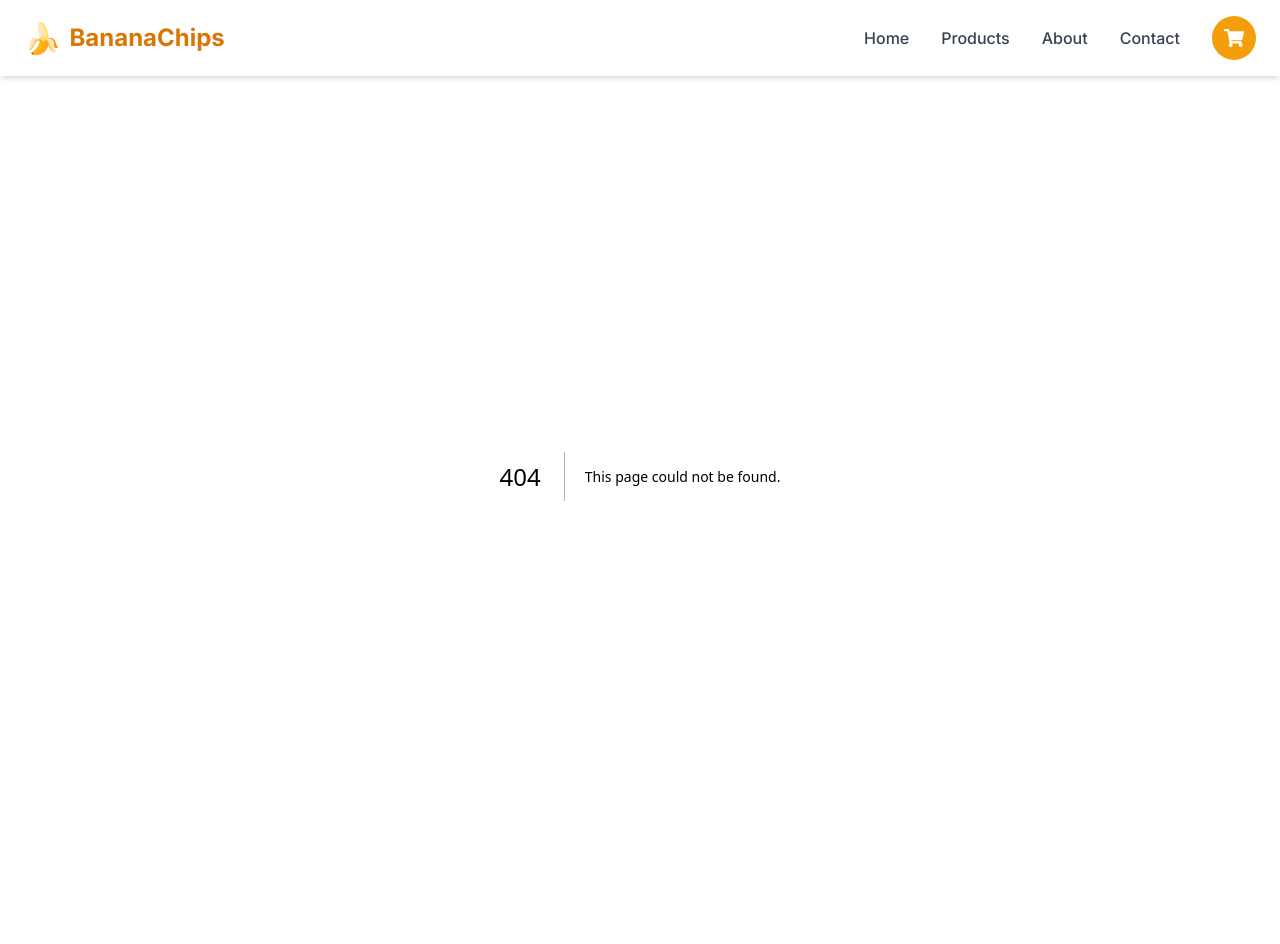
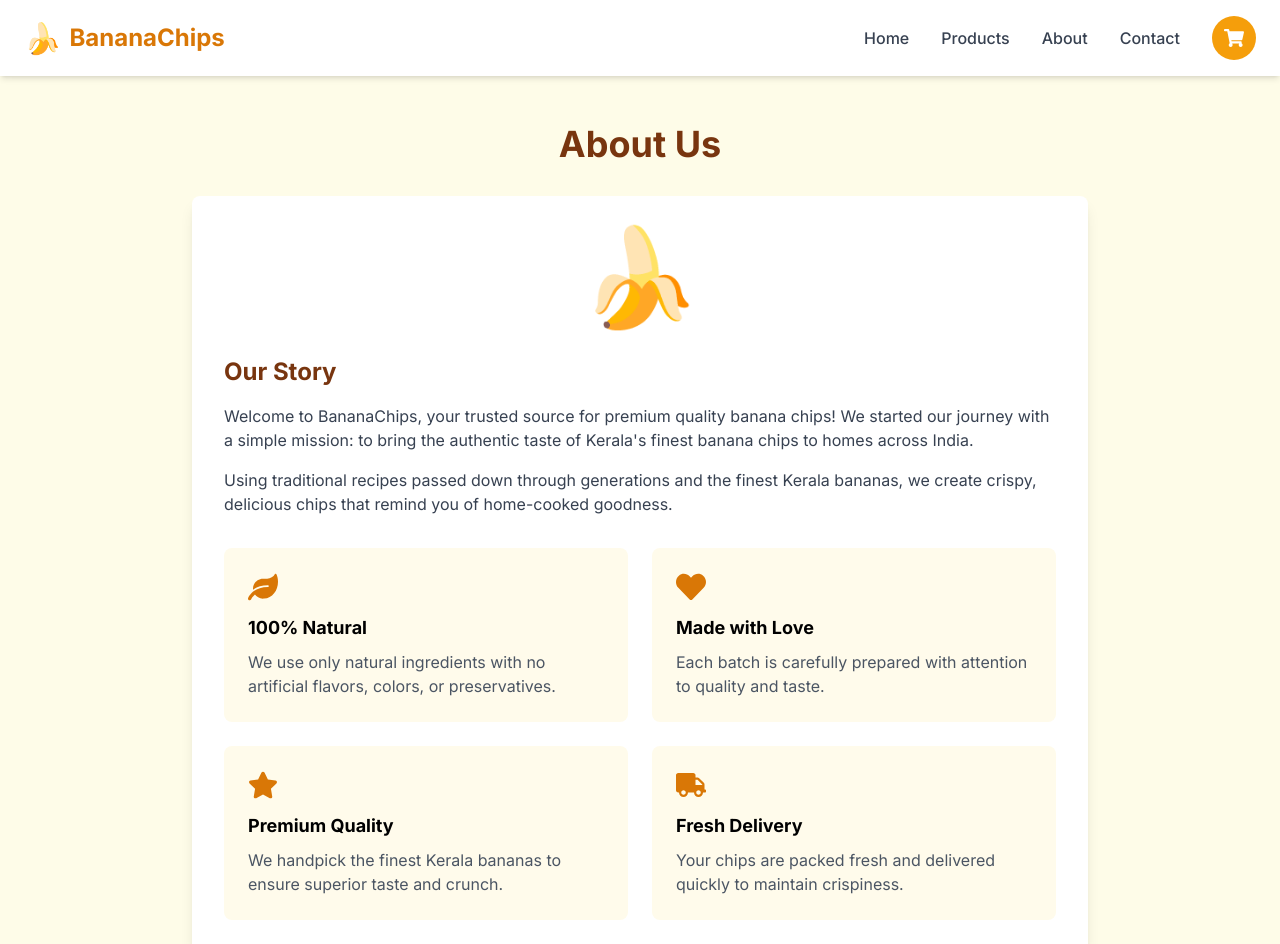
Before and after one commit to mahajanmohit2122/banana-chips-store, a Next.js app: page /about in a window 1280 px wide. Before the commit this address had no page. Shown: the top 944 px of the page. Built offline with nearby package versions, Linux system fonts and the light colour scheme.

Commit message:
Add about page

```diff
--- /dev/null
+++ b/app/about/page.tsx
@@ -0,0 +1,70 @@
+import { FaLeaf, FaHeart, FaStar, FaTruck } from 'react-icons/fa'
+
+export default function AboutPage() {
+  return (
+    <div className="container mx-auto px-6 py-12">
+      <h1 className="text-4xl font-bold text-amber-900 mb-8 text-center">About Us</h1>
+
+      <div className="max-w-4xl mx-auto">
+        <div className="bg-white rounded-lg shadow-lg p-8 mb-8">
+          <div className="text-center mb-8">
+            <span className="text-8xl">🍌</span>
+          </div>
+
+          <h2 className="text-2xl font-bold text-amber-900 mb-4">Our Story</h2>
+          <p className="text-gray-700 mb-4">
+            Welcome to BananaChips, your trusted source for premium quality banana chips!
+            We started our journey with a simple mission: to bring the authentic taste of
+            Kerala's finest banana chips to homes across India.
+          </p>
+          <p className="text-gray-700 mb-6">
+            Using traditional recipes passed down through generations and the finest Kerala
+            bananas, we create crispy, delicious chips that remind you of home-cooked goodness.
+          </p>
+
+          <div className="grid md:grid-cols-2 gap-6 mt-8">
+            <div className="bg-amber-50 p-6 rounded-lg">
+              <FaLeaf className="text-amber-600 text-3xl mb-3" />
+              <h3 className="font-bold text-lg mb-2">100% Natural</h3>
+              <p className="text-gray-600">
+                We use only natural ingredients with no artificial flavors, colors, or preservatives.
+              </p>
+            </div>
+
+            <div className="bg-amber-50 p-6 rounded-lg">
+              <FaHeart className="text-amber-600 text-3xl mb-3" />
+              <h3 className="font-bold text-lg mb-2">Made with Love</h3>
+              <p className="text-gray-600">
+                Each batch is carefully prepared with attention to quality and taste.
+              </p>
+            </div>
+
+            <div className="bg-amber-50 p-6 rounded-lg">
+              <FaStar className="text-amber-600 text-3xl mb-3" />
+              <h3 className="font-bold text-lg mb-2">Premium Quality</h3>
+              <p className="text-gray-600">
+                We handpick the finest Kerala bananas to ensure superior taste and crunch.
+              </p>
+            </div>
+
+            <div className="bg-amber-50 p-6 rounded-lg">
+              <FaTruck className="text-amber-600 text-3xl mb-3" />
+              <h3 className="font-bold text-lg mb-2">Fresh Delivery</h3>
+              <p className="text-gray-600">
+                Your chips are packed fresh and delivered quickly to maintain crispiness.
+              </p>
+            </div>
+          </div>
+        </div>
+
+        <div className="bg-gradient-to-r from-amber-500 to-amber-600 text-white rounded-lg p-8 text-center">
+          <h2 className="text-3xl font-bold mb-4">Our Promise</h2>
+          <p className="text-lg">
+            We promise to deliver the crispiest, most delicious banana chips made with
+            love and care. Your satisfaction is our priority!
+          </p>
+        </div>
+      </div>
+    </div>
+  )
+}
```
